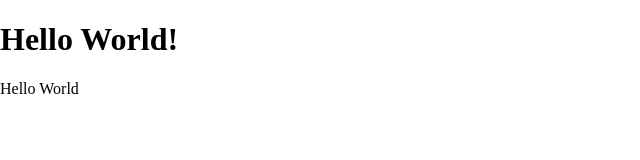
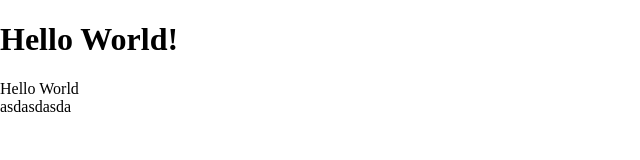
Before and after one commit to alexparanoir/start-kit, a plain HTML site: page index.html in a window 1280 px wide. Shown: the full height of the page, 0-640 px from the left. Drawn offline with Linux system fonts and the light colour scheme.

Commit message:
add footer

```diff
--- a/index.html
+++ b/index.html
@@ -12,7 +12,7 @@
     <h1 class="header__title">Hello World!</h1>
   </header>
   <main class="main">Hello World</main>
-  <footer class="footer"></footer>
+  <footer class="footer">asdasdasda</footer>
   <script src="./script/index.js"></script>
 </body>
 </html>
```
